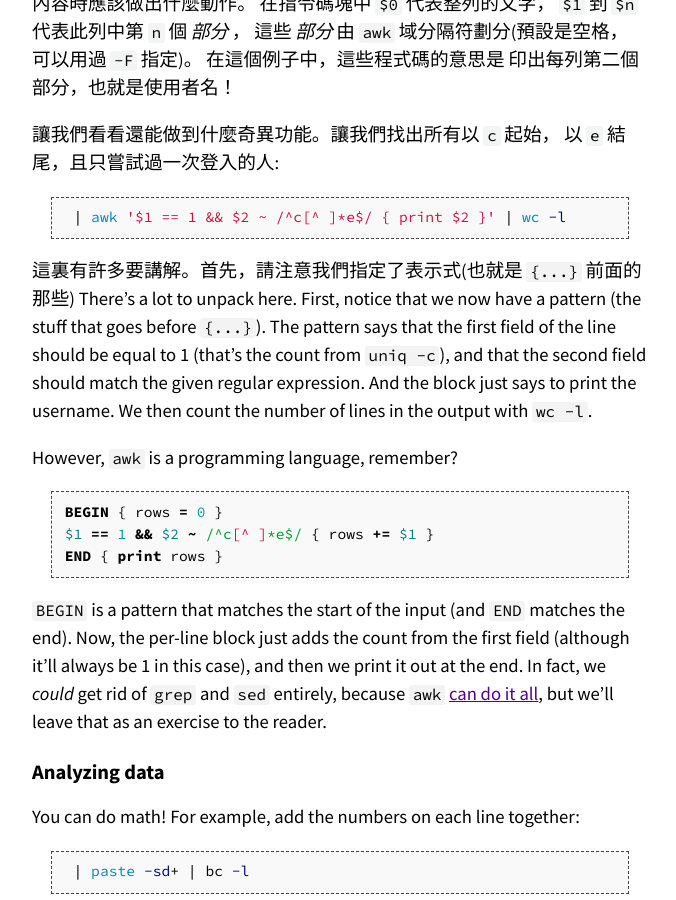
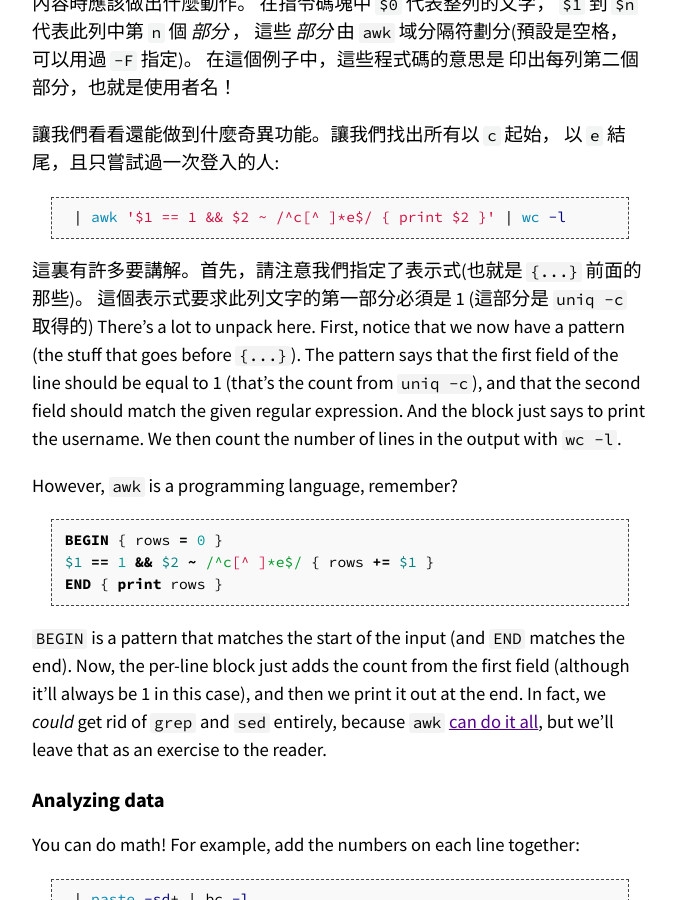
Before and after one commit to missing-semester-zh-Hant/missing-semester-zh-Hant.github.io, a Jekyll site: the page built from _2020/data-wrangling.md, in a window 1280 px wide and 900 px high, scrolled down 5526 px. Shown: the whole window, without its empty margins (300-976 px from the left). Built offline with Jekyll 4.4.1, drawn with Linux system fonts in a browser that asks for light colours.

Commit message:
Update translation

```diff
--- a/_2020/data-wrangling.md
+++ b/_2020/data-wrangling.md
@@ -379,7 +379,8 @@ field of the line should be equal to 1 (that's the count from `uniq
 -c`), and that the second field should match the given regular
 expression. And the block just says to print the username. We then count
 the number of lines in the output with `wc -l`. -->
-這裏有許多要講解。首先，請注意我們指定了表示式(也就是 `{...}` 前面的那些)
+這裏有許多要講解。首先，請注意我們指定了表示式(也就是 `{...}` 前面的那些)。
+這個表示式要求此列文字的第一部分必須是 1 (這部分是 `uniq -c` 取得的)
 There's a lot to unpack here. First, notice that we now have a pattern
 (the stuff that goes before `{...}`). The pattern says that the first
 field of the line should be equal to 1 (that's the count from `uniq
```
